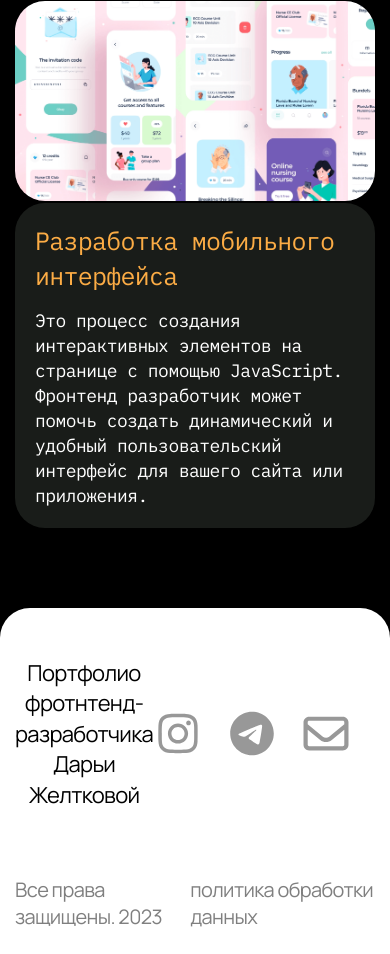
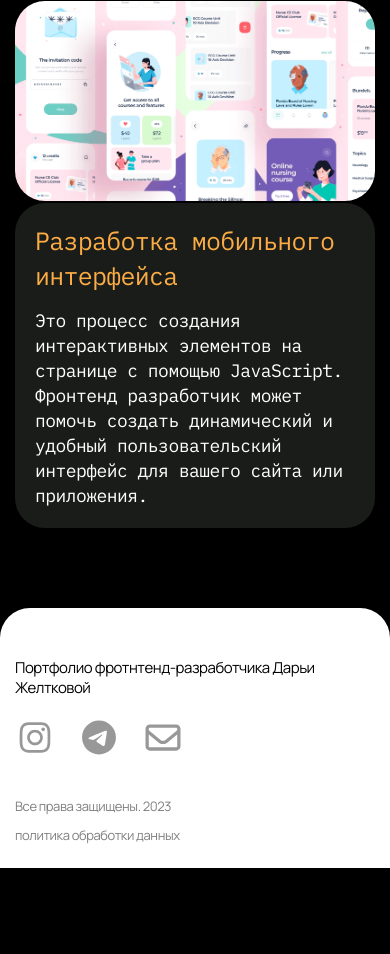
Before and after one commit to DariaZheltkova/portfolio, a plain HTML site: page index.html in a window 390 px wide. Shown: the part 4547-5501 px from the top of the page. After the commit the page ends 5415 px from the top, so only its background shows below. Drawn offline with Linux system fonts and the light colour scheme.

Commit message:
footer adaptive

```diff
--- a/css/media.css
+++ b/css/media.css
@@ -180,8 +180,19 @@
 		padding-top: 50px;
 	}
 
-	.footer__text {
-		margin-bottom: 40px;
+	.footer__info-text {
+		font-size: 20px;
+		line-height: 28px;
+	}
+
+	/* Social */
+	.social__item-link {
+		width: 45px;
+		height: 45px;
+	}
+
+	.social__icon {
+		height: 40px;
 	}
 }
 
@@ -290,7 +301,16 @@
 	}
 
 	.footer__info {
-		text-align: center;
+		margin-bottom: 40px;
+		flex-direction: column;
+		flex-wrap: wrap;
+		align-items: normal;
+	}
+
+	.footer__info-text {
+		margin-bottom: 20px;
+		font-size: 15px;
+		line-height: 20px;
 	}
 
 	.footer__text {
@@ -300,7 +320,27 @@
 	}
 
 	.footer__copyright {
-		font-size: 16px;
-		line-height: 23px;
+		flex-direction: column;
+		flex-wrap: wrap;
+	}
+
+	.footer__copyright-text {
+		margin-bottom: 12px;
+		font-size: 13px;
+		line-height: 17px;
+	}
+
+	.footer__copyright-text:last-child {
+		margin-bottom: 0;
+	}
+
+	/* Social */
+	.social__item-link {
+		width: 40px;
+		height: 40px;
+	}
+
+	.social__icon {
+		height: 35px;
 	}
 }
--- a/css/style.css
+++ b/css/style.css
@@ -95,6 +95,10 @@ p, h1, h2, h3 {
 	margin-right: 24px;
 }
 
+.social__item:last-child {
+	margin-right: 0;
+}
+
 .social__item-link {
 	width: 50px;
 	height: 50px;
@@ -102,6 +106,15 @@ p, h1, h2, h3 {
 	display: flex;
 	justify-content: center;
 	align-items: center;
+}
+
+.social__item-link:focus {
+	outline: none;
+}
+
+.social__item-link:focus > .social__icon {
+	fill: #fcac45;
+	opacity: 1;
 }
 
 .social__icon {
@@ -113,7 +126,6 @@ p, h1, h2, h3 {
 }
 
 .social__icon:hover,
-.social__icon:focus,
 .social__icon:active {
 	outline: none;
 	opacity: 1;
```
